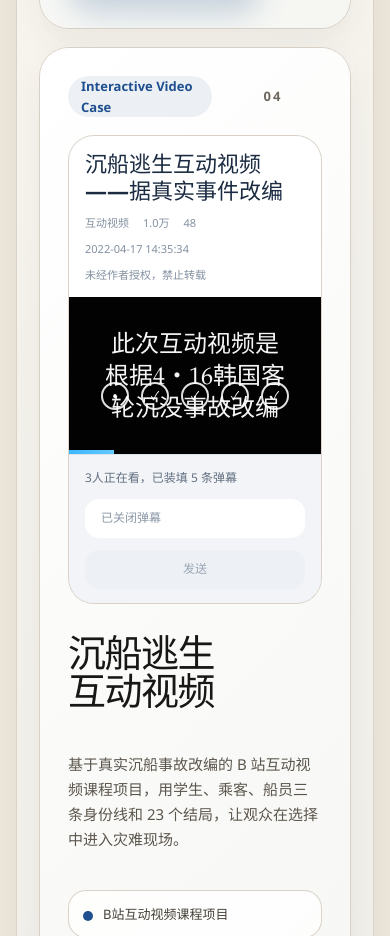
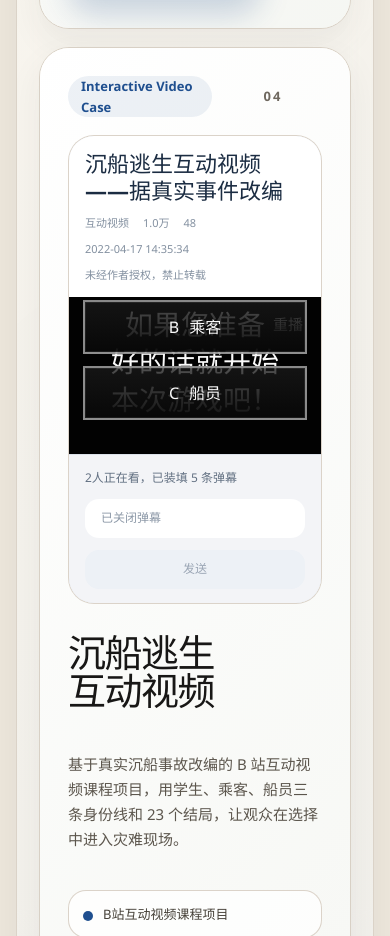
Before and after one commit to neocyyn-ship-it/NeoCyyyn, a React (Vite) app: page / in a window 390 px wide. Shown: the part 4560-5496 px from the top of the page. Built offline with nearby package versions, Linux system fonts and the light colour scheme.

Commit message:
Use landing cover for sinking ship on home

```diff
--- a/src/App.tsx
+++ b/src/App.tsx
@@ -821,19 +821,71 @@ function SinkingShipCover({ compact = false, linked = false }: { compact?: boole
   );
 }
 
+function SinkingShipLandingCover({ compact = false }: { compact?: boolean }) {
+  const choices = [
+    { key: "A", label: "学生" },
+    { key: "B", label: "乘客" },
+    { key: "C", label: "船员" },
+  ];
+
+  return (
+    <div className={`ship-cover ship-cover--landing${compact ? " is-compact" : ""}`}>
+      <div className="ship-cover-header">
+        <div className="ship-cover-title">沉船逃生互动视频——据真实事件改编</div>
+        <div className="ship-cover-meta">
+          <span>互动视频</span>
+          <span>1.0万</span>
+          <span>48</span>
+          <span>2022-04-17 14:35:34</span>
+          <span>未经作者授权，禁止转载</span>
+        </div>
+      </div>
+
+      <div className="ship-game-cover-stage">
+        <div className="ship-game-cover-restart">重播</div>
+        <div className="ship-game-cover-prompt">如果您准备好的话就开始本次游戏吧！</div>
+        <div className="ship-game-cover-choice-grid">
+          {choices.map((item) => (
+            <div key={item.key} className="ship-game-cover-choice-card">
+              <span className="ship-game-cover-choice-key">{item.key}</span>
+              <span className="ship-game-cover-choice-label">{item.label}</span>
+            </div>
+          ))}
+        </div>
+      </div>
+
+      {!compact ? (
+        <div className="ship-game-cover-footer">
+          <div className="ship-game-cover-footer-status">2人正在看，已装填 5 条弹幕</div>
+          <div className="ship-game-cover-footer-tools" aria-hidden="true">
+            <span className="ship-game-cover-footer-tool">弹</span>
+            <span className="ship-game-cover-footer-tool">弹</span>
+          </div>
+          <div className="ship-game-cover-footer-input">已关闭弹幕</div>
+          <div className="ship-game-cover-footer-send">发送</div>
+        </div>
+      ) : null}
+    </div>
+  );
+}
+
+type SinkingShipCoverMode = "published" | "landing";
+
 function ProjectVisual({
   project,
   compact = false,
   linked = false,
   imageStyle,
+  sinkingShipMode = "published",
 }: {
   project: Project;
   compact?: boolean;
   linked?: boolean;
   imageStyle?: React.CSSProperties;
+  sinkingShipMode?: SinkingShipCoverMode;
 }) {
   if (project.id === "sinkingShip") {
-    return <SinkingShipCover compact={compact} linked={linked} />;
+    return sinkingShipMode === "landing" ? <SinkingShipLandingCover compact={compact} /> : <SinkingShipCover compact={compact} linked={linked} />;
   }
 
   if (project.coverType === "image" && project.cover) {
@@ -1359,10 +1411,10 @@ function DetailPage({
   );
 }
 
-function ProjectShowcaseMedia({ project }: { project: Project }) {
+function ProjectShowcaseMedia({ project, sinkingShipMode = "published" }: { project: Project; sinkingShipMode?: SinkingShipCoverMode }) {
   return (
     <div className="project-showcase-media" style={project.coverSurface ? { background: project.coverSurface } : undefined}>
-      <ProjectVisual project={project} />
+      <ProjectVisual project={project} sinkingShipMode={sinkingShipMode} />
     </div>
   );
 }
@@ -1979,7 +2031,7 @@ export default function App() {
                 </div>
 
                 <div key={`${activeProject.id}-visual`} className="project-browser-visual project-panel-animate">
-                  <ProjectShowcaseMedia project={activeProject} />
+                  <ProjectShowcaseMedia project={activeProject} sinkingShipMode="landing" />
 
                   <div className="project-browser-footer">
                     <div className="project-browser-highlight">{activeProject.highlight}</div>
@@ -2008,7 +2060,7 @@ export default function App() {
                         <span className="project-subtitle">{project.subtitle}</span>
                         <span className="project-nav-status">{`0${index + 1}`}</span>
                       </div>
-                      <ProjectShowcaseMedia project={project} />
+                      <ProjectShowcaseMedia project={project} sinkingShipMode="landing" />
                       <h3 className="project-mobile-title display-title">
                         <ProjectTitleLines project={project} />
                       </h3>
@@ -2457,6 +2509,7 @@ export default function App() {
                         <ProjectVisual
                           project={item}
                           compact
+                          sinkingShipMode="landing"
                           imageStyle={{
                             height: isFeatured ? "100%" : "clamp(200px, 13vw, 236px)",
                             minHeight: isFeatured ? 320 : undefined,
--- a/src/styles.css
+++ b/src/styles.css
@@ -2358,6 +2358,154 @@ button {
   font-size: 12px;
 }
 
+.ship-game-cover-stage {
+  position: relative;
+  overflow: hidden;
+  background: #020202;
+  aspect-ratio: 16 / 10;
+}
+
+.ship-game-cover-restart {
+  position: absolute;
+  top: clamp(18px, 2vw, 28px);
+  right: clamp(18px, 2vw, 28px);
+  font-size: clamp(15px, 1vw, 22px);
+  line-height: 1.3;
+  color: rgba(255, 255, 255, 0.86);
+}
+
+.ship-game-cover-prompt {
+  position: absolute;
+  top: 50%;
+  left: 50%;
+  width: min(76%, 820px);
+  transform: translate(-50%, -58%);
+  font-family: "Iowan Old Style", "Palatino Linotype", "Book Antiqua", "Songti SC", "STSong", serif;
+  font-size: clamp(28px, 2.6vw, 48px);
+  line-height: 1.34;
+  text-align: center;
+  color: rgba(255, 255, 255, 0.98);
+  text-wrap: balance;
+}
+
+.ship-game-cover-choice-grid {
+  position: absolute;
+  left: 50%;
+  right: auto;
+  bottom: clamp(34px, 4vw, 54px);
+  display: grid;
+  grid-template-columns: repeat(3, minmax(0, 1fr));
+  gap: clamp(12px, 1.4vw, 24px);
+  width: min(90%, 1540px);
+  transform: translateX(-50%);
+}
+
+.ship-game-cover-choice-card {
+  display: flex;
+  align-items: center;
+  justify-content: center;
+  gap: 10px;
+  min-height: clamp(70px, 8vw, 116px);
+  border: 2px solid rgba(255, 255, 255, 0.52);
+  background: linear-gradient(180deg, rgba(26, 26, 26, 0.76), rgba(8, 8, 8, 0.96));
+  color: rgba(255, 255, 255, 0.98);
+  box-shadow: inset 0 0 0 1px rgba(255, 255, 255, 0.08);
+}
+
+.ship-game-cover-choice-key,
+.ship-game-cover-choice-label {
+  font-size: clamp(22px, 2.3vw, 48px);
+  line-height: 1.1;
+  font-weight: 500;
+}
+
+.ship-game-cover-footer {
+  display: grid;
+  grid-template-columns: auto auto minmax(0, 1fr) auto;
+  align-items: center;
+  gap: 12px;
+  padding: 14px clamp(16px, 1.8vw, 24px);
+  background: #f3f4f7;
+  border-top: 1px solid #dce2ea;
+}
+
+.ship-game-cover-footer-status {
+  font-size: clamp(12px, 0.95vw, 18px);
+  line-height: 1.5;
+  color: #627082;
+  white-space: nowrap;
+}
+
+.ship-game-cover-footer-tools {
+  display: inline-flex;
+  align-items: center;
+  gap: 8px;
+}
+
+.ship-game-cover-footer-tool {
+  display: inline-flex;
+  align-items: center;
+  justify-content: center;
+  width: 30px;
+  height: 30px;
+  border-radius: 999px;
+  border: 1px solid #cbd3de;
+  background: #ffffff;
+  font-size: 12px;
+  line-height: 1;
+  color: #8d97a6;
+}
+
+.ship-game-cover-footer-input {
+  min-width: 0;
+  padding: 11px 16px;
+  border-radius: 14px;
+  background: #ffffff;
+  font-size: clamp(12px, 0.9vw, 17px);
+  line-height: 1.4;
+  color: #8c98a7;
+}
+
+.ship-game-cover-footer-send {
+  display: inline-flex;
+  align-items: center;
+  justify-content: center;
+  min-width: 74px;
+  padding: 11px 18px;
+  border-radius: 14px;
+  background: #edf1f6;
+  font-size: clamp(12px, 0.9vw, 17px);
+  line-height: 1.4;
+  color: #9aa5b4;
+}
+
+.ship-cover--landing.is-compact .ship-game-cover-prompt {
+  width: 82%;
+  font-size: clamp(16px, 1.3vw, 24px);
+}
+
+.ship-cover--landing.is-compact .ship-game-cover-restart {
+  top: 12px;
+  right: 14px;
+  font-size: 11px;
+}
+
+.ship-cover--landing.is-compact .ship-game-cover-choice-grid {
+  bottom: 18px;
+  gap: 8px;
+  width: calc(100% - 20px);
+}
+
+.ship-cover--landing.is-compact .ship-game-cover-choice-card {
+  min-height: 42px;
+  border-width: 1px;
+}
+
+.ship-cover--landing.is-compact .ship-game-cover-choice-key,
+.ship-cover--landing.is-compact .ship-game-cover-choice-label {
+  font-size: clamp(12px, 1vw, 16px);
+}
+
 .detail-page {
   min-height: 100vh;
   background: linear-gradient(180deg, #eef4ee 0%, #f7faf7 100%);
@@ -2980,6 +3128,38 @@ button {
     width: 42px;
     height: 42px;
     border-radius: 14px;
+  }
+
+  .ship-game-cover-choice-grid {
+    grid-template-columns: 1fr;
+    width: calc(100% - 28px);
+  }
+
+  .ship-game-cover-choice-card {
+    min-height: 54px;
+  }
+
+  .ship-game-cover-choice-key,
+  .ship-game-cover-choice-label {
+    font-size: clamp(16px, 4vw, 24px);
+  }
+
+  .ship-game-cover-footer {
+    grid-template-columns: 1fr;
+    justify-items: start;
+  }
+
+  .ship-game-cover-footer-status {
+    white-space: normal;
+  }
+
+  .ship-game-cover-footer-tools {
+    display: none;
+  }
+
+  .ship-game-cover-footer-input,
+  .ship-game-cover-footer-send {
+    width: 100%;
   }
 
   .ship-project-metrics,
```
